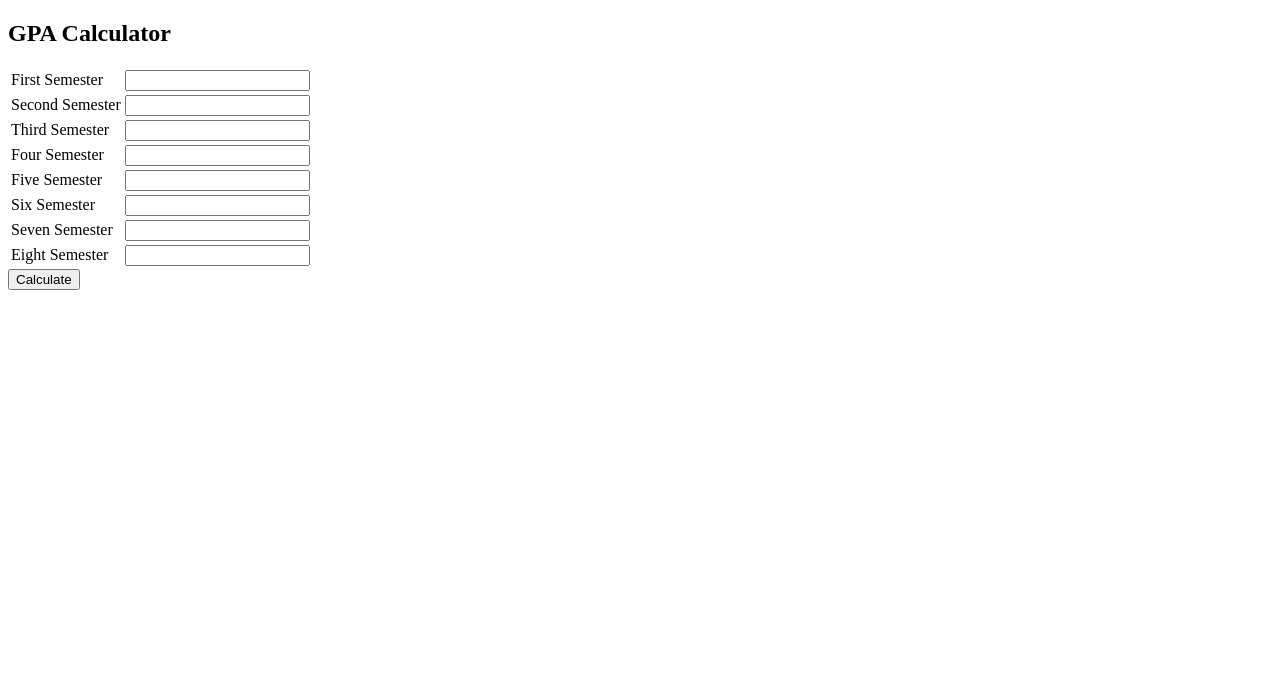
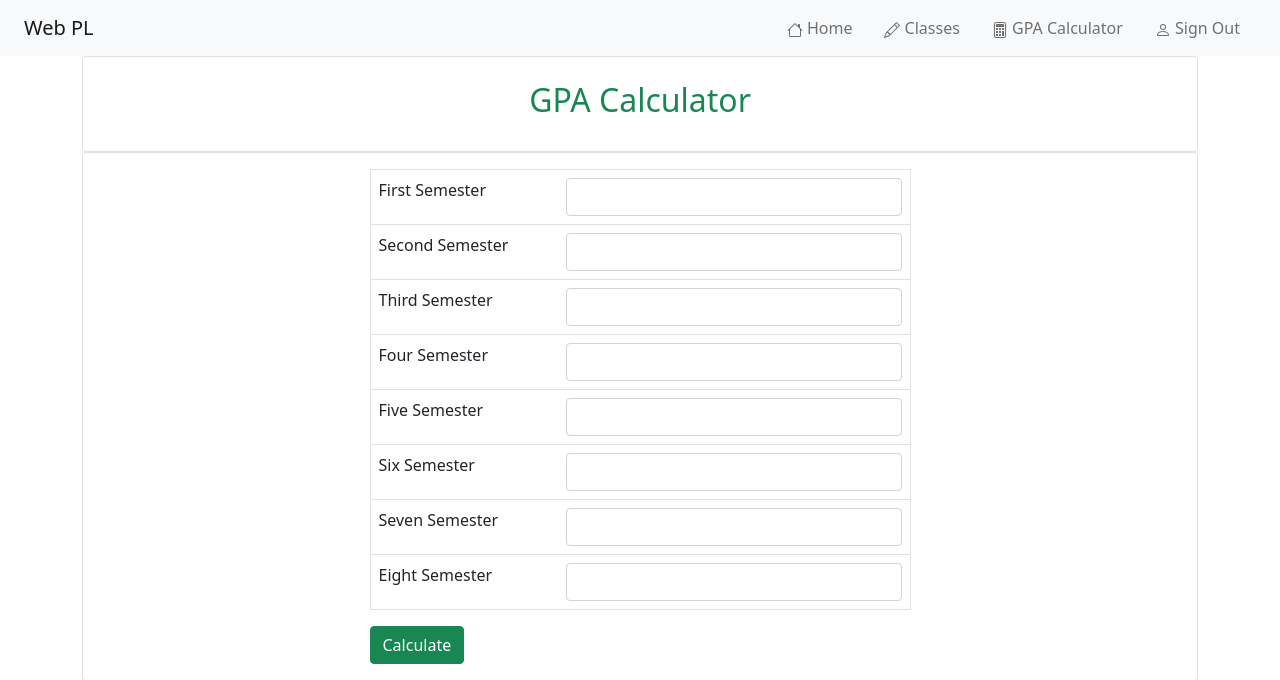
Before and after one commit to tew4fs/WebPLProject, a PHP site: page /gpacalc/gpacalc.php in a window 1280 px wide. Shown: the top 680 px of the page. Run offline with PHP 8.4, Linux system fonts and the light colour scheme.

Commit message:
Updated GPA Calculator

```diff
--- a/class/class.php
+++ b/class/class.php
@@ -235,7 +235,7 @@
                       <div class='mb-3'>
                         <label for='classSelect-{$a["id"]}' class='form-label'>Class</label>
                         <select name='assignmentClass' id='classSelect-{$a["id"]}' class='form-select' required>
-                          <?=$form_options?>
+                          $form_options
                         </select>
                       </div>
                       <div class='mb-3'>
--- a/gpacalc/gpacalc.php
+++ b/gpacalc/gpacalc.php
@@ -1,5 +1,5 @@
 <?php
-    $data =array();
+   /* $data =array();
     if($_SERVER['REQUEST_METHOD'] == "POST"){
         array_push($data, $_POST['first'],$_POST['second'],$_POST['third'],
         $_POST['four'],$_POST['five'],$_POST['six'],$_POST['seven'],$_POST['eight']);
@@ -13,14 +13,24 @@
                 $number += 1;
             }
         }
+    */
+        /*$res = json_decode($_GET["response"], true);
+        if (isset($res["result"]){
+            $result = $res["result"];
+        }else if isset($res["message"]){
+            $message = $res["message"];
+        }*/
 
-        if ($number > 0){
-            $result = $result / $number;
+    //}
+
+    if(isset($_GET["response"])){
+        $res = json_decode($_GET["response"], true);
+        if (isset($res["Result"])){
+            $result = $res["Result"];
         }
-        else {
-            $message = "Enter atleast one class";
+        if (isset($res["Message"])){
+            $msg = $res["Message"];
         }
-
     }
 
 ?>
@@ -34,9 +44,74 @@
     <meta name="author" content="Trevor Williams">
     <meta name="description" content="Organize your classes">
     <meta name="keywords" content="school ogranize bookmark">
-    <title>CGPA Calculator</title>
+    <title>GPA Calculator</title>
+    <link href="https://cdn.jsdelivr.net/npm/bootstrap@5.1.1/dist/css/bootstrap.min.css" rel="stylesheet"
+    integrity="sha384-F3w7mX95PdgyTmZZMECAngseQB83DfGTowi0iMjiWaeVhAn4FJkqJByhZMI3AhiU" crossorigin="anonymous">
 </head>
 <body>
+    <!-- ======= Navigation ======= -->
+    <header class="row">
+        <div class="col-12">
+        <nav class="navbar navbar-expand-lg navbar-light bg-light">
+            <div class="container-fluid">
+            <a class="navbar-brand" href="../index.html">Web PL</a>
+            <button class="navbar-toggler" type="button" data-bs-toggle="collapse"
+                data-bs-target="#navbarSupportedContent" aria-controls="navbarSupportedContent" aria-expanded="false"
+                aria-label="Toggle navigation">
+                <span class="navbar-toggler-icon"></span>
+            </button>
+            <div class="collapse navbar-collapse" id="navbarSupportedContent">
+                <ul class="navbar-nav ms-auto mb-2 mb-lg-0">
+                <li class="nav-item mx-2">
+                    <a class="nav-link" href="../home/home.php">
+                    <svg xmlns="http://www.w3.org/2000/svg" width="16" height="16" fill="currentColor" class="bi bi-house"
+                        viewBox="0 0 16 16">
+                        <path fill-rule="evenodd"
+                        d="M2 13.5V7h1v6.5a.5.5 0 0 0 .5.5h9a.5.5 0 0 0 .5-.5V7h1v6.5a1.5 1.5 0 0 1-1.5 1.5h-9A1.5 1.5 0 0 1 2 13.5zm11-11V6l-2-2V2.5a.5.5 0 0 1 .5-.5h1a.5.5 0 0 1 .5.5z" />
+                        <path fill-rule="evenodd"
+                        d="M7.293 1.5a1 1 0 0 1 1.414 0l6.647 6.646a.5.5 0 0 1-.708.708L8 2.207 1.354 8.854a.5.5 0 1 1-.708-.708L7.293 1.5z" />
+                    </svg>
+                    Home
+                    </a>
+                </li>
+                <li class="nav-item mx-2">
+                    <a class="nav-link" href="#">
+                    <svg xmlns="http://www.w3.org/2000/svg" width="16" height="16" fill="currentColor"
+                        class="bi bi-pencil" viewBox="0 0 16 16">
+                        <path
+                        d="M12.146.146a.5.5 0 0 1 .708 0l3 3a.5.5 0 0 1 0 .708l-10 10a.5.5 0 0 1-.168.11l-5 2a.5.5 0 0 1-.65-.65l2-5a.5.5 0 0 1 .11-.168l10-10zM11.207 2.5 13.5 4.793 14.793 3.5 12.5 1.207 11.207 2.5zm1.586 3L10.5 3.207 4 9.707V10h.5a.5.5 0 0 1 .5.5v.5h.5a.5.5 0 0 1 .5.5v.5h.293l6.5-6.5zm-9.761 5.175-.106.106-1.528 3.821 3.821-1.528.106-.106A.5.5 0 0 1 5 12.5V12h-.5a.5.5 0 0 1-.5-.5V11h-.5a.5.5 0 0 1-.468-.325z" />
+                    </svg>
+                    Classes
+                    </a>
+                </li>
+                <li class="nav-item mx-2">
+                    <a class="nav-link" href="../gpacalc/gpacalc.php">
+                    <svg xmlns="http://www.w3.org/2000/svg" width="16" height="16" fill="currentColor"
+                        class="bi bi-calculator" viewBox="0 0 16 16">
+                        <path
+                        d="M12 1a1 1 0 0 1 1 1v12a1 1 0 0 1-1 1H4a1 1 0 0 1-1-1V2a1 1 0 0 1 1-1h8zM4 0a2 2 0 0 0-2 2v12a2 2 0 0 0 2 2h8a2 2 0 0 0 2-2V2a2 2 0 0 0-2-2H4z" />
+                        <path
+                        d="M4 2.5a.5.5 0 0 1 .5-.5h7a.5.5 0 0 1 .5.5v2a.5.5 0 0 1-.5.5h-7a.5.5 0 0 1-.5-.5v-2zm0 4a.5.5 0 0 1 .5-.5h1a.5.5 0 0 1 .5.5v1a.5.5 0 0 1-.5.5h-1a.5.5 0 0 1-.5-.5v-1zm0 3a.5.5 0 0 1 .5-.5h1a.5.5 0 0 1 .5.5v1a.5.5 0 0 1-.5.5h-1a.5.5 0 0 1-.5-.5v-1zm0 3a.5.5 0 0 1 .5-.5h1a.5.5 0 0 1 .5.5v1a.5.5 0 0 1-.5.5h-1a.5.5 0 0 1-.5-.5v-1zm3-6a.5.5 0 0 1 .5-.5h1a.5.5 0 0 1 .5.5v1a.5.5 0 0 1-.5.5h-1a.5.5 0 0 1-.5-.5v-1zm0 3a.5.5 0 0 1 .5-.5h1a.5.5 0 0 1 .5.5v1a.5.5 0 0 1-.5.5h-1a.5.5 0 0 1-.5-.5v-1zm0 3a.5.5 0 0 1 .5-.5h1a.5.5 0 0 1 .5.5v1a.5.5 0 0 1-.5.5h-1a.5.5 0 0 1-.5-.5v-1zm3-6a.5.5 0 0 1 .5-.5h1a.5.5 0 0 1 .5.5v1a.5.5 0 0 1-.5.5h-1a.5.5 0 0 1-.5-.5v-1zm0 3a.5.5 0 0 1 .5-.5h1a.5.5 0 0 1 .5.5v4a.5.5 0 0 1-.5.5h-1a.5.5 0 0 1-.5-.5v-4z" />
+                    </svg>
+                    GPA Calculator
+                    </a>
+                </li>
+                <li class="nav-item mx-2">
+                    <a class="nav-link" href="../login/logout.php">
+                    <svg xmlns="http://www.w3.org/2000/svg" width="16" height="16" fill="currentColor"
+                        class="bi bi-person" viewBox="0 0 16 16">
+                        <path
+                        d="M8 8a3 3 0 1 0 0-6 3 3 0 0 0 0 6zm2-3a2 2 0 1 1-4 0 2 2 0 0 1 4 0zm4 8c0 1-1 1-1 1H3s-1 0-1-1 1-4 6-4 6 3 6 4zm-1-.004c-.001-.246-.154-.986-.832-1.664C11.516 10.68 10.289 10 8 10c-2.29 0-3.516.68-4.168 1.332-.678.678-.83 1.418-.832 1.664h10z" />
+                    </svg>
+                    Sign Out
+                    </a>
+                </li>
+                </ul>
+            </div>
+            </div>
+        </nav>
+        </div>
+    </header>
 
     <div class="container">
         <div class="card">
@@ -44,9 +119,9 @@
         </div>
         <div class="card">
             <div class="card-body">
-                <form action="" class="w-50 m-auto" method="post">
+                <form action="./gpalogic.php" class="w-50 m-auto" method="post">
                 <?php if(isset($msg)){
-                    echo $msg;
+                    echo "<div class='alert alert-danger'>".$msg."</div>";
                 } ?>
                 <?php
                         if(isset($result)){?>
@@ -93,4 +168,7 @@
         </div>
     </div>
 </body>
+<script src="https://cdn.jsdelivr.net/npm/bootstrap@5.1.1/dist/js/bootstrap.bundle.min.js"
+    integrity="sha384-/bQdsTh/da6pkI1MST/rWKFNjaCP5gBSY4sEBT38Q/9RBh9AH40zEOg7Hlq2THRZ"
+    crossorigin="anonymous"></script>
 </html>
```
Also changed, not shown: gpacalc/gpalogic.php (added, +31 -0 lines).
